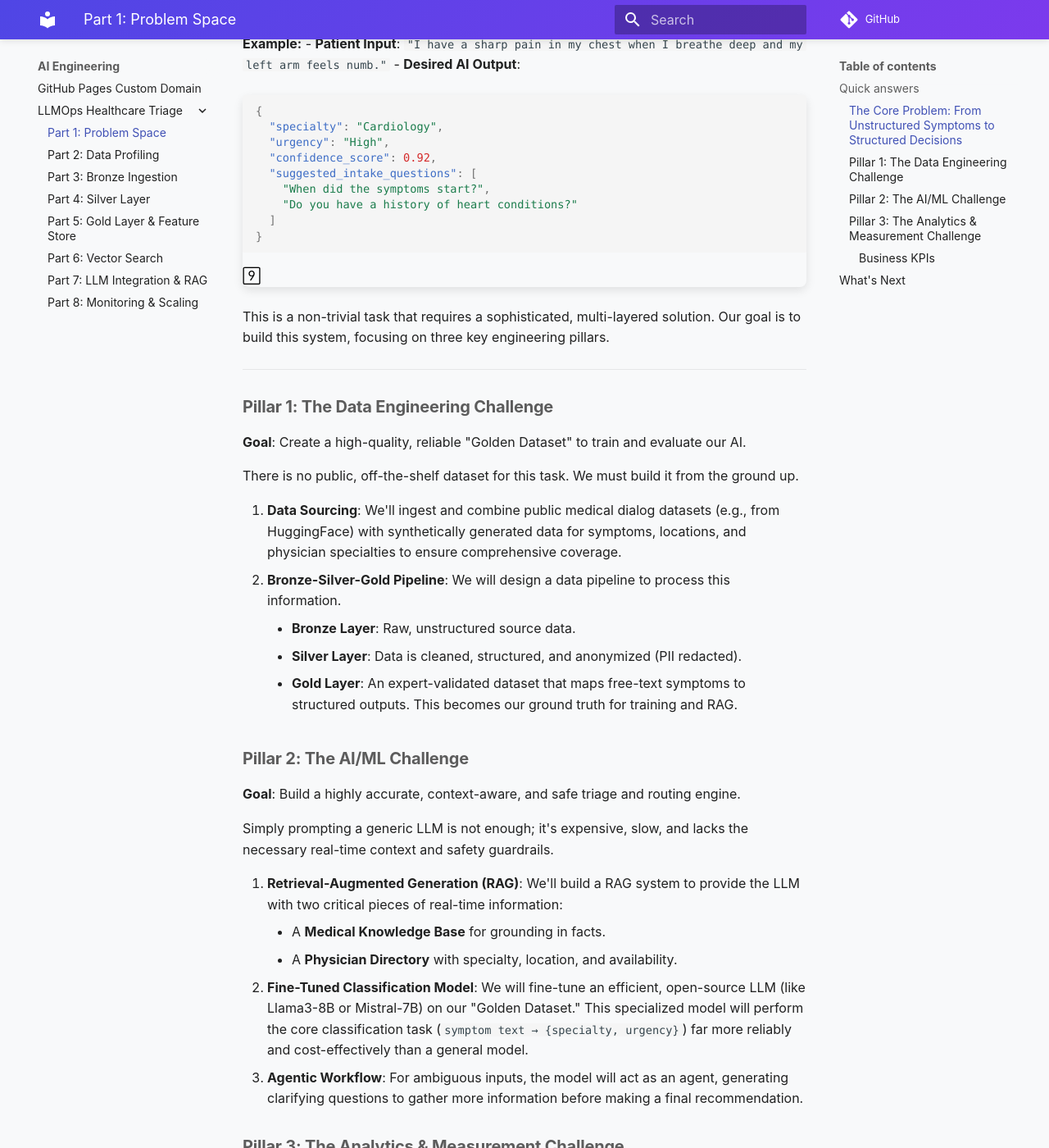
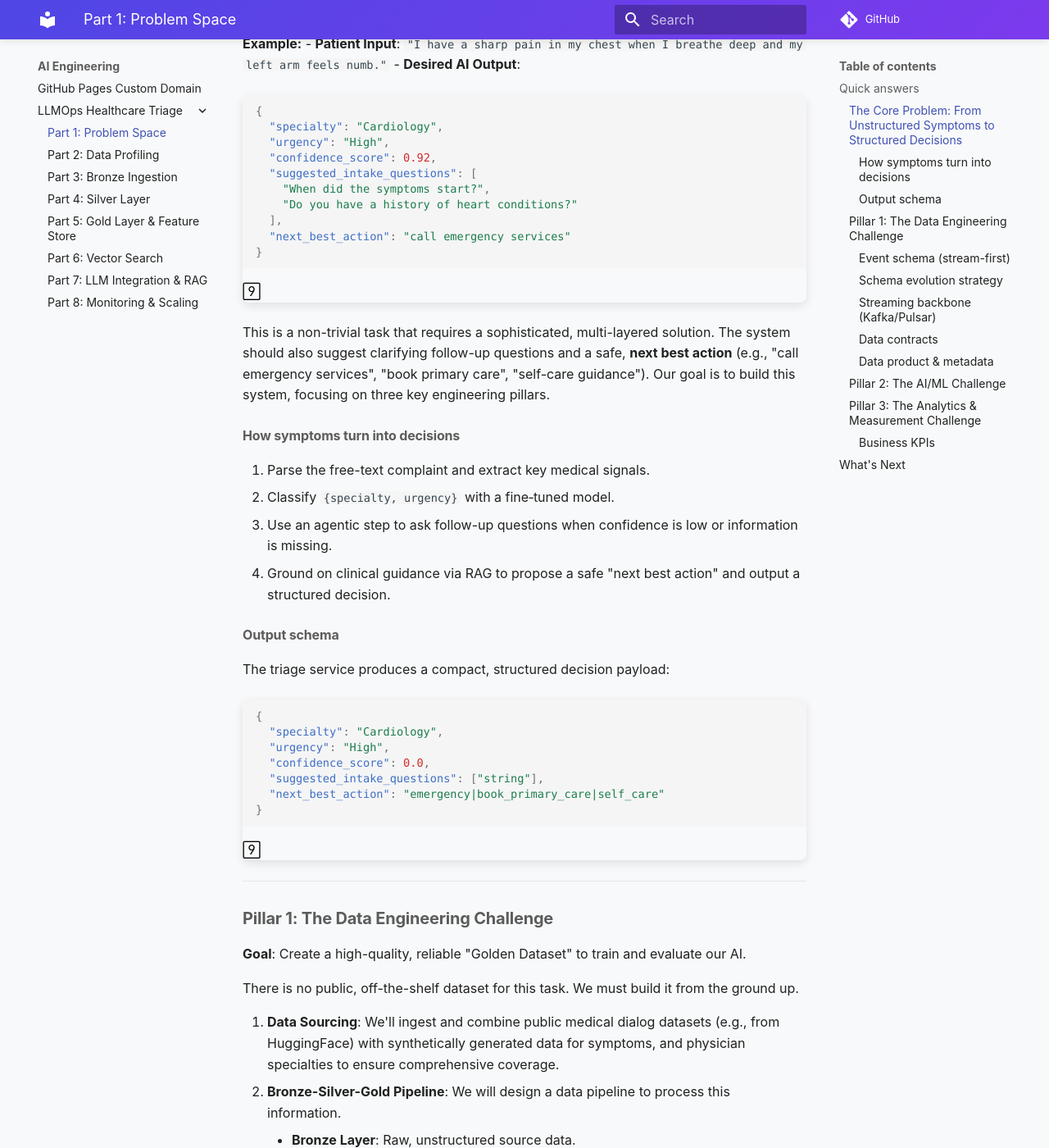
Before and after one commit to himy2u/aiopsinsights, an MkDocs documentation site: the page built from docs/end-to-end-eng/ai-engineering/llmops-healthcare-triage/part1-problem-space.md, in a window 1280 px wide and 1400 px high, scrolled down 1012 px. Shown: the whole window at 82% size. Built offline with MkDocs 1.6.1 and Material for MkDocs 9.7.7, drawn with Linux system fonts in a browser that asks for light colours; comment, search, counter and statistics services are not loaded; some of the changed text lies outside the part shown.

Commit message:
removed extra features like location

````diff
--- a/docs/end-to-end-eng/ai-engineering/llmops-healthcare-triage/part1-problem-space.md
+++ b/docs/end-to-end-eng/ai-engineering/llmops-healthcare-triage/part1-problem-space.md
@@ -28,11 +28,30 @@
     "suggested_intake_questions": [
       "When did the symptoms start?",
       "Do you have a history of heart conditions?"
-    ]
+    ],
+    "next_best_action": "call emergency services"
   }
   ```
 
-This is a non-trivial task that requires a sophisticated, multi-layered solution. Our goal is to build this system, focusing on three key engineering pillars.
+This is a non-trivial task that requires a sophisticated, multi-layered solution. The system should also suggest clarifying follow-up questions and a safe, **next best action** (e.g., "call emergency services", "book primary care", "self-care guidance"). Our goal is to build this system, focusing on three key engineering pillars.
+
+#### How symptoms turn into decisions
+1. Parse the free-text complaint and extract key medical signals.
+2. Classify `{specialty, urgency}` with a fine‑tuned model.
+3. Use an agentic step to ask follow-up questions when confidence is low or information is missing.
+4. Ground on clinical guidance via RAG to propose a safe "next best action" and output a structured decision.
+
+#### Output schema
+The triage service produces a compact, structured decision payload:
+```json
+{
+  "specialty": "Cardiology",
+  "urgency": "High",
+  "confidence_score": 0.0,
+  "suggested_intake_questions": ["string"],
+  "next_best_action": "emergency|book_primary_care|self_care"
+}
+```
 
 ---
 
@@ -41,11 +60,48 @@
 
 There is no public, off-the-shelf dataset for this task. We must build it from the ground up.
 
-1.  **Data Sourcing**: We'll ingest and combine public medical dialog datasets (e.g., from HuggingFace) with synthetically generated data for symptoms, locations, and physician specialties to ensure comprehensive coverage.
+1.  **Data Sourcing**: We'll ingest and combine public medical dialog datasets (e.g., from HuggingFace) with synthetically generated data for symptoms, and physician specialties to ensure comprehensive coverage.
 2.  **Bronze-Silver-Gold Pipeline**: We will design a data pipeline to process this information.
     *   **Bronze Layer**: Raw, unstructured source data.
     *   **Silver Layer**: Data is cleaned, structured, and anonymized (PII redacted).
     *   **Gold Layer**: An expert-validated dataset that maps free-text symptoms to structured outputs. This becomes our ground truth for training and RAG.
+
+#### Event schema (stream-first)
+We model patient symptom submissions as immutable events.
+
+```json
+{
+  "event_name": "symptom_reported",
+  "event_version": 1,
+  "event_time": "2025-11-19T12:34:56Z",
+  "patient_id": "uuid",
+  "payload": {
+    "symptom_text": "string",
+    "channel": "web|mobile|ivr",
+    "locale": "en-US"
+  },
+  "trace_id": "uuid"
+}
+```
+
+#### Schema evolution strategy
+- **Backward-compatible changes** only (additive fields, defaults).
+- Enforce via **registry** (e.g., Confluent Schema Registry) and CI checks.
+- Version events with `event_version`; deprecate, never break.
+
+#### Streaming backbone (Kafka/Pulsar)
+- Use a topic like `triage.symptom_reported` for ingestion and `triage.decision_made` for outputs.
+- Bronze persists the raw event; Silver materializes curated tables; Gold stores expert labels.
+
+#### Data contracts
+- Producer promises: required fields, PII handling, SLA on delivery.
+- Consumer expectations: latency SLOs, retry semantics, idempotency keys.
+- Contract as code: JSON schema + tests enforced in CI before deploys.
+
+#### Data product & metadata
+- Data product: `triage_decisions` (owner: AI Engineering).
+- Interfaces: stream (`triage.decision_made`), table (`gold.triage_decisions`).
+- Metadata: lineage, freshness, quality scores, owners, and SLOs exposed in catalog.
 
 ### Pillar 2: The AI/ML Challenge
 **Goal**: Build a highly accurate, context-aware, and safe triage and routing engine.
@@ -54,7 +110,7 @@
 
 1.  **Retrieval-Augmented Generation (RAG)**: We'll build a RAG system to provide the LLM with two critical pieces of real-time information:
     *   A **Medical Knowledge Base** for grounding in facts.
-    *   A **Physician Directory** with specialty, location, and availability.
+    *   A **Physician Directory** with specialty.
 2.  **Fine-Tuned Classification Model**: We will fine-tune an efficient, open-source LLM (like Llama3-8B or Mistral-7B) on our "Golden Dataset." This specialized model will perform the core classification task (`symptom text → {specialty, urgency}`) far more reliably and cost-effectively than a general model.
 3.  **Agentic Workflow**: For ambiguous inputs, the model will act as an agent, generating clarifying questions to gather more information before making a final recommendation.
 
````
